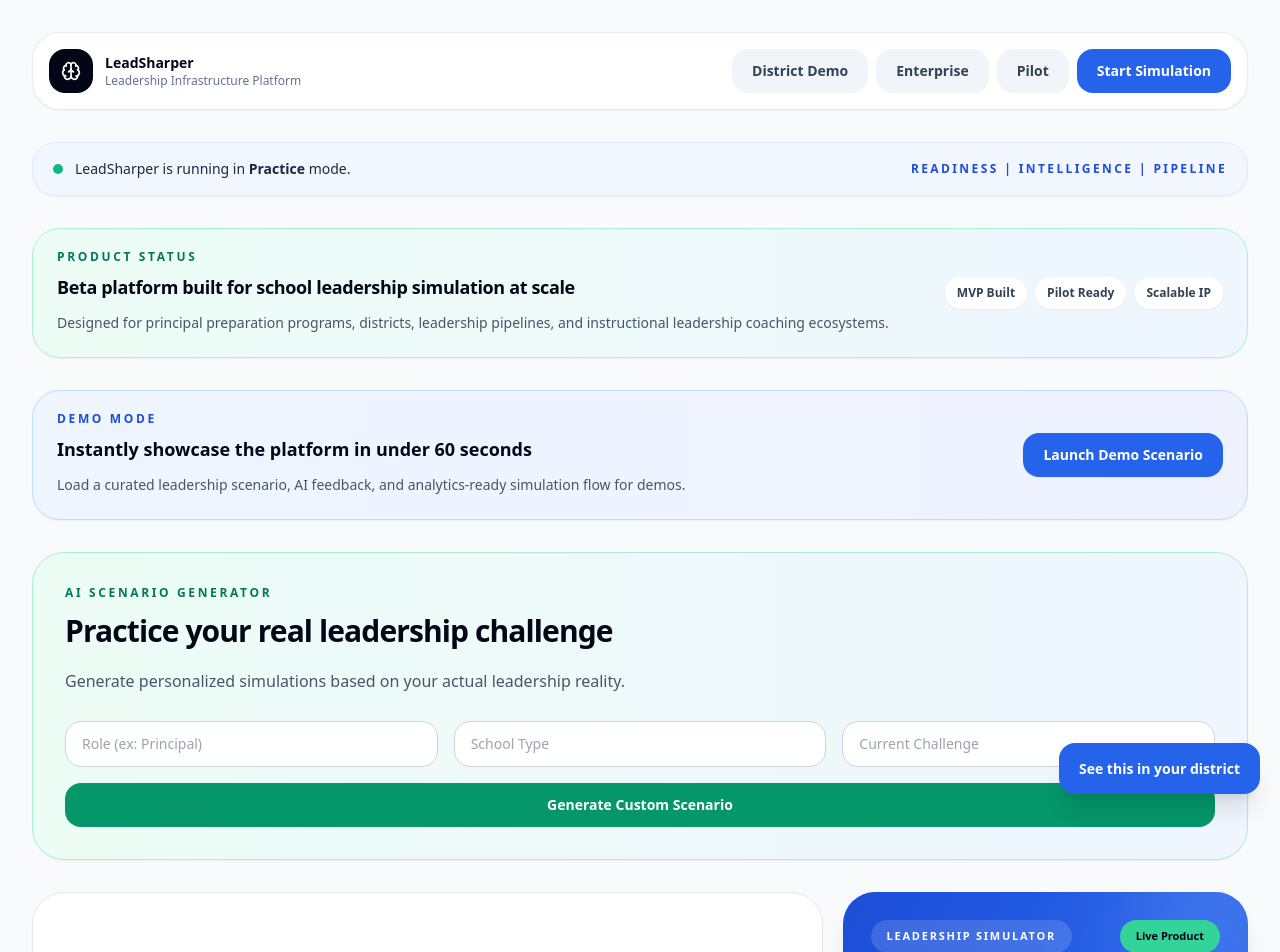
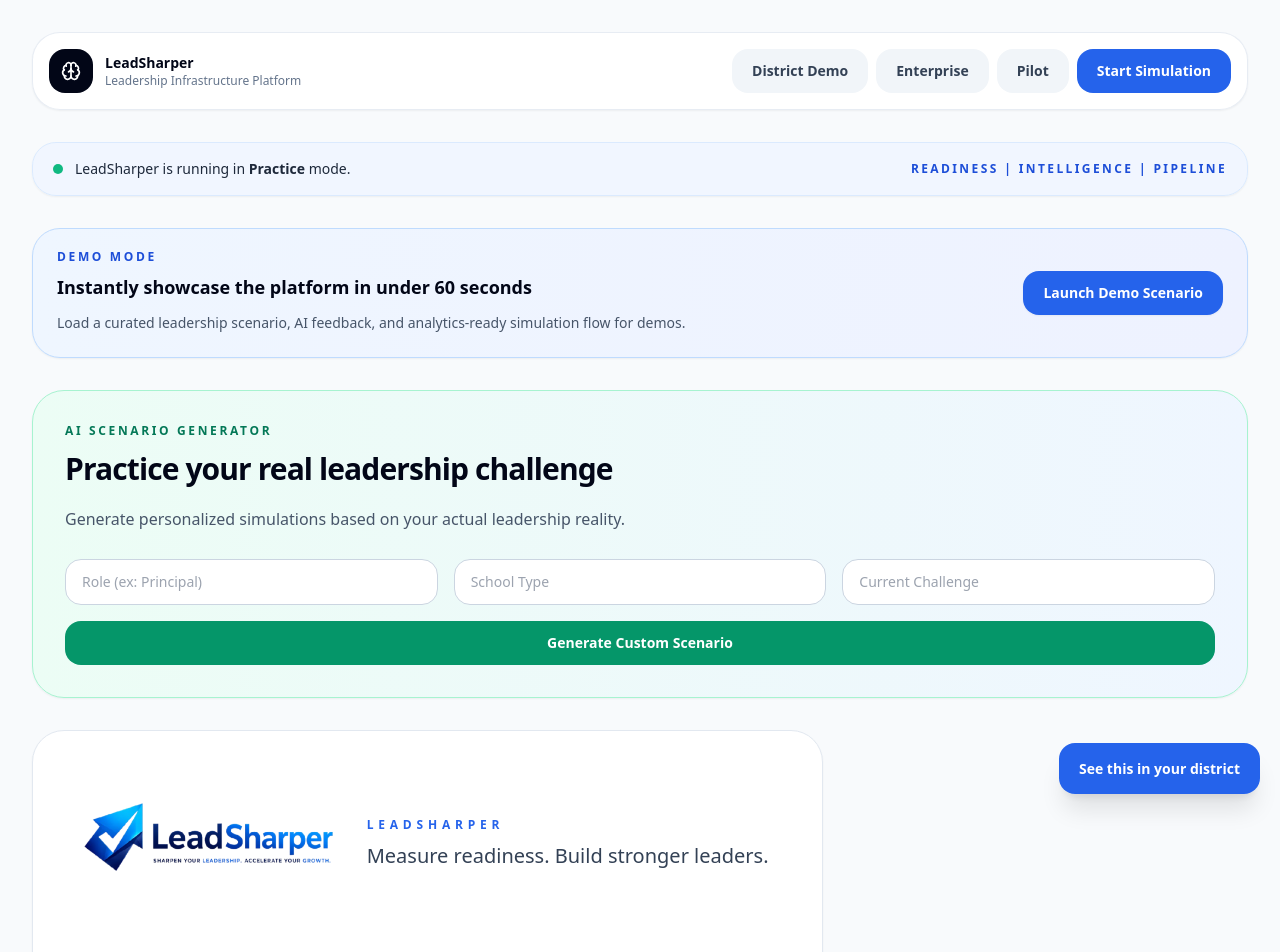
Before and after one commit to jmarc296-jpg/instructional-leadership-practice, a Next.js app: page / in a window 1280 px wide. Shown: the top 952 px of the page. Built offline with nearby package versions, Linux system fonts and the light colour scheme.

Commit message:
Simplify homepage and reduce conversion friction

```diff
--- a/app/page.tsx
+++ b/app/page.tsx
@@ -52,7 +52,7 @@ export default function HomePage() {
           setActiveTab={setActiveTab}
         />
 
-        <ProductStatusBar activeTab={activeTab} />        <LaunchBanner />
+        <ProductStatusBar activeTab={activeTab} />
 
         <DemoModeBanner onLaunchDemo={handleLaunchPractice} />
 
@@ -66,10 +66,7 @@ export default function HomePage() {
                 onScrollToWorkspace={scrollToWorkspace}
               />
 
-              <SimulatorPanel
-                totalCompleted={analytics?.totalCompleted ?? 0}
-                strongestDomain={strongestDomain}
-              />
+
             </section>
 
             <TrustStrip />
```
